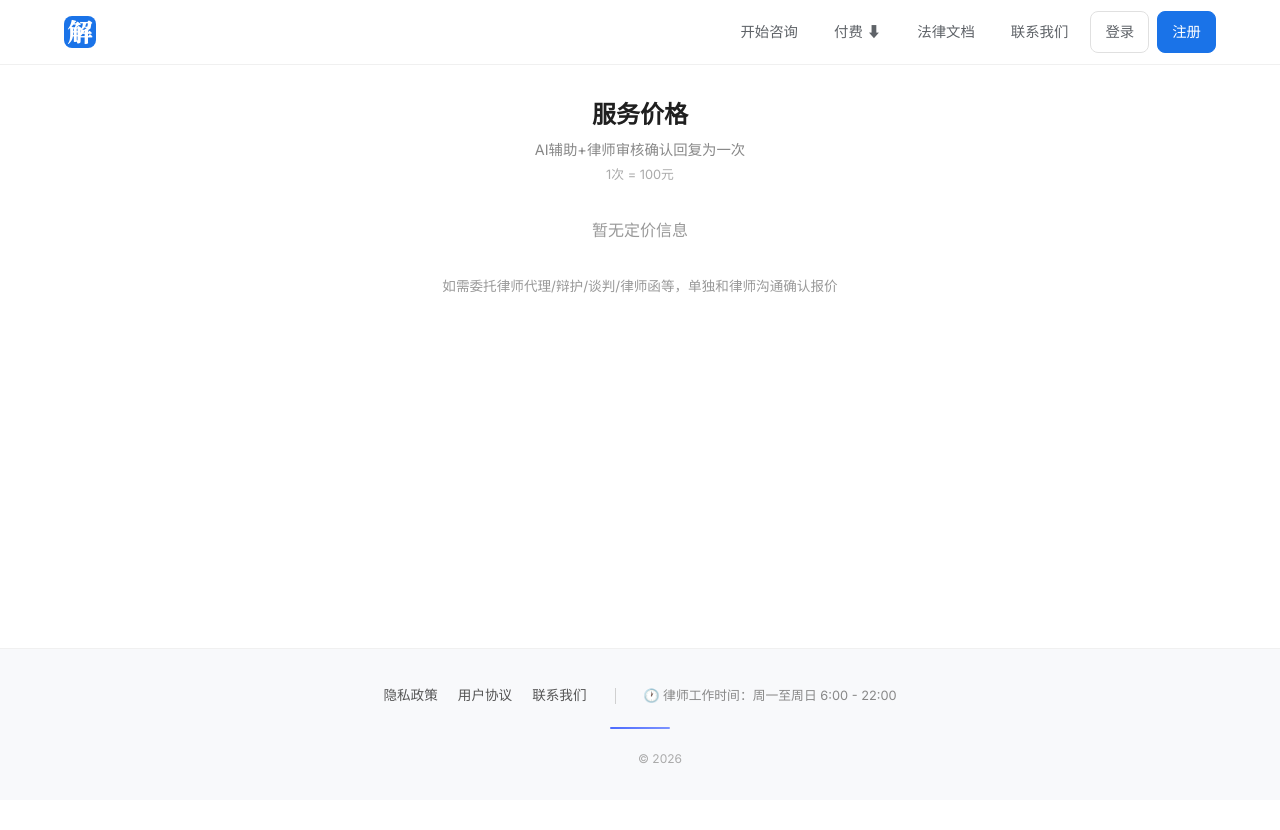
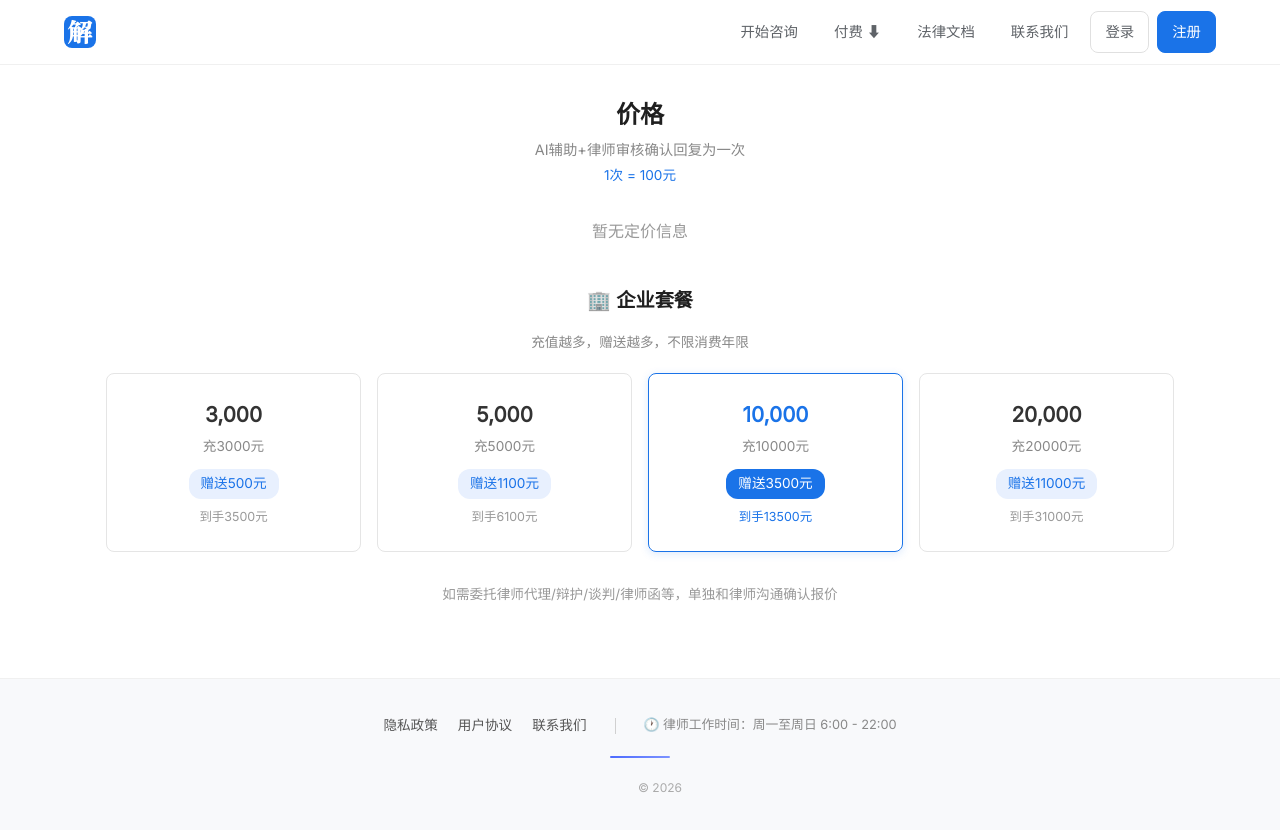
Before and after one commit to booted4439-alt/paoding-law, a Flask app: page /pricing in a window 1280 px wide. Before the commit the page ends 764 px from the top, so only its background shows below. Run offline with Flask 3, Linux system fonts and the light colour scheme; data that the repository does not hold is empty; some libraries are stand-ins or nearby versions.

Commit message:
feat: 企业套餐, 价格页改名, 联系方式加微信二维码

```diff
--- a/templates/base.html
+++ b/templates/base.html
@@ -23,7 +23,7 @@
                 <div class="nav-dropdown">
                     <a href="javascript:;" class="nav-link nav-dropdown-toggle">付费 ⬇</a>
                     <div class="nav-dropdown-menu">
-                        <a href="/pricing" class="nav-dropdown-item">服务价格</a>
+                        <a href="/pricing" class="nav-dropdown-item">价格</a>
                         <a href="/balance" class="nav-dropdown-item">我的余额</a>
                     </div>
                 </div>
--- a/templates/pricing.html
+++ b/templates/pricing.html
@@ -1,14 +1,14 @@
 {% extends "base.html" %}
-{% block title %}服务价格 — 庖丁法律服务{% endblock %}
+{% block title %}价格 — 庖丁法律服务{% endblock %}
 {% block body_class %}{% endblock %}
 {% block nav_class %}nav-visible{% endblock %}
 {% block main_class %}{% endblock %}
 {% block footer_class %}{% endblock %}
 {% block content %}
 <div style="max-width: 1100px; margin: 0 auto; padding: 32px 16px;">
-    <h1 style="font-size: 1.5rem; font-weight: 600; text-align: center; margin-bottom: 4px;">服务价格</h1>
+    <h1 style="font-size: 1.5rem; font-weight: 600; text-align: center; margin-bottom: 4px;">价格</h1>
     <p style="text-align: center; color: #888; font-size: 0.9rem; margin-bottom: 4px;">AI辅助+律师审核确认回复为一次</p>
-    <p style="text-align: center; color: #aaa; font-size: 0.8rem; margin-bottom: 32px;">1次 = 100元</p>
+    <p style="text-align: center; color: #1a73e8; font-size: 0.85rem; font-weight: 500; margin-bottom: 32px;">1次 = 100元</p>
 
     {% if not categories %}
     <p style="text-align: center; color: #999;">暂无定价信息</p>
@@ -42,6 +42,38 @@
     {% endfor %}
     </div>
 
+    <!-- 企业套餐 -->
+    <div style="margin-top: 40px;">
+        <h2 style="font-size: 1.2rem; font-weight: 600; text-align: center; margin-bottom: 16px;">🏢 企业套餐</h2>
+        <p style="text-align: center; color: #888; font-size: 0.85rem; margin-bottom: 20px;">充值越多，赠送越多，不限消费年限</p>
+        <div style="display: grid; grid-template-columns: repeat(4, 1fr); gap: 16px;">
+            <div style="border: 1px solid #e5e5e5; border-radius: 8px; padding: 24px 16px; text-align: center;">
+                <div style="font-size: 1.3rem; font-weight: 700; color: #333;">3,000</div>
+                <div style="font-size: 0.85rem; color: #888; margin: 4px 0;">充3000元</div>
+                <div style="background: #e8f0fe; color: #1a73e8; font-size: 0.85rem; font-weight: 500; padding: 4px 12px; border-radius: 12px; display: inline-block; margin-top: 8px;">赠送500元</div>
+                <div style="font-size: 0.78rem; color: #999; margin-top: 8px;">到手3500元</div>
+            </div>
+            <div style="border: 1px solid #e5e5e5; border-radius: 8px; padding: 24px 16px; text-align: center;">
+                <div style="font-size: 1.3rem; font-weight: 700; color: #333;">5,000</div>
+                <div style="font-size: 0.85rem; color: #888; margin: 4px 0;">充5000元</div>
+                <div style="background: #e8f0fe; color: #1a73e8; font-size: 0.85rem; font-weight: 500; padding: 4px 12px; border-radius: 12px; display: inline-block; margin-top: 8px;">赠送1100元</div>
+                <div style="font-size: 0.78rem; color: #999; margin-top: 8px;">到手6100元</div>
+            </div>
+            <div style="border: 1px solid #1a73e8; border-radius: 8px; padding: 24px 16px; text-align: center; box-shadow: 0 2px 8px rgba(26,115,232,0.15);">
+                <div style="font-size: 1.3rem; font-weight: 700; color: #1a73e8;">10,000</div>
+                <div style="font-size: 0.85rem; color: #888; margin: 4px 0;">充10000元</div>
+                <div style="background: #1a73e8; color: #fff; font-size: 0.85rem; font-weight: 500; padding: 4px 12px; border-radius: 12px; display: inline-block; margin-top: 8px;">赠送3500元</div>
+                <div style="font-size: 0.78rem; color: #1a73e8; margin-top: 8px; font-weight: 500;">到手13500元</div>
+            </div>
+            <div style="border: 1px solid #e5e5e5; border-radius: 8px; padding: 24px 16px; text-align: center;">
+                <div style="font-size: 1.3rem; font-weight: 700; color: #333;">20,000</div>
+                <div style="font-size: 0.85rem; color: #888; margin: 4px 0;">充20000元</div>
+                <div style="background: #e8f0fe; color: #1a73e8; font-size: 0.85rem; font-weight: 500; padding: 4px 12px; border-radius: 12px; display: inline-block; margin-top: 8px;">赠送11000元</div>
+                <div style="font-size: 0.78rem; color: #999; margin-top: 8px;">到手31000元</div>
+            </div>
+        </div>
+    </div>
+
     <p style="text-align: center; margin-top: 32px; font-size: 0.85rem; color: #999;">
         如需委托律师代理/辩护/谈判/律师函等，单独和律师沟通确认报价
     </p>
@@ -50,5 +82,6 @@
 <style>
 .pricing-cols { display: grid; grid-template-columns: repeat(3, 1fr); gap: 20px; align-items: start; }
 @media (max-width: 768px) { .pricing-cols { grid-template-columns: 1fr; } }
+@media (max-width: 768px) { .pricing-cols + div [style*="grid-template-columns"] { grid-template-columns: 1fr 1fr !important; } }
 </style>
 {% endblock %}
```
Also changed, not shown: templates/contact.html (+8 -0 lines), static/wechat_contact.jpg (added).
